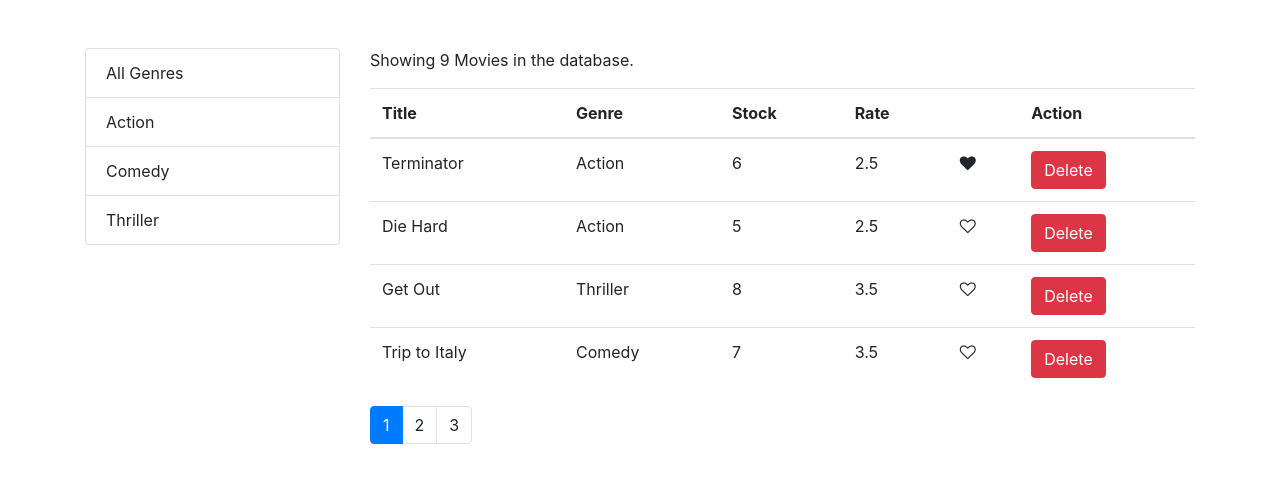
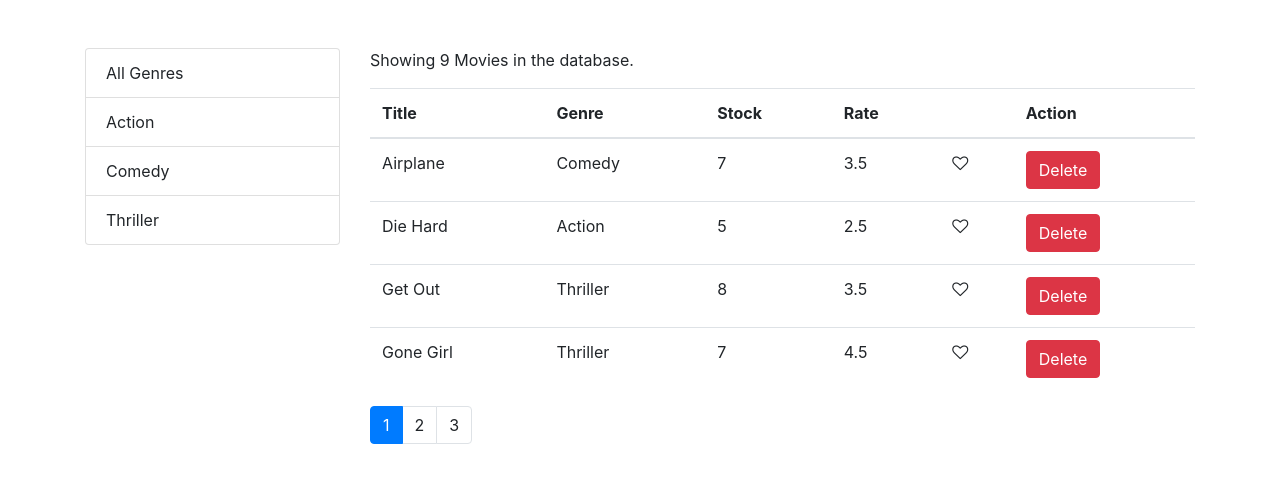
Before and after one commit to hassantvs24/all-react, a React (Create React App) app in the folder vidly/: page / in a window 1280 px wide. Shown: the top 482 px of the page. Built offline with nearby package versions, Linux system fonts and the light colour scheme.

Commit message:
Sorting Column

```diff
--- a/vidly/src/component/movies.jsx
+++ b/vidly/src/component/movies.jsx
@@ -1,11 +1,12 @@
 import React, {Component} from 'react';
 import {getMovies} from '../services/fakeMovieService';
 import {getGenres} from '../services/fakeGenreService';
-
+import {paginate} from '../utils/paginate';
 import Pagination from './common/pagination';
 import ListGroup from './common/listGroup';
 import MoviesTable from './moviesTable';
-import {paginate} from '../utils/paginate';
+import _ from 'lodash';
+
 
 
 class Movies extends Component {
@@ -13,7 +14,8 @@ class Movies extends Component {
         movies: [],
         genres: [],
         currentPage:1,
-        pageSize: 4
+        pageSize: 4,
+        sortColumn: {path: 'title', order: 'asc'}
     }
 
     componentDidMount(){
@@ -40,19 +42,27 @@ class Movies extends Component {
     }
 
     handleGenreSelect = genre => {
-       // console.log(genre);
        this.setState({selectedGenre: genre, currentPage: 1});
     }
 
     handleSort = path => {
-        console.log(path);
+        //console.log(path);
+        const sortColumn = {...this.state.sortColumn};
+        if (sortColumn.path === path)
+            sortColumn.order = (sortColumn.order === 'asc') ? 'desc': 'asc';
+            else {
+                sortColumn.path = path;
+                sortColumn.order = 'asc';
+            }
+        this.setState({sortColumn});
     }
 
     render(){
         //const {length: count} = this.state.movies;
-        const {pageSize, currentPage, selectedGenre, movies:allMovies} = this.state;
+        const {pageSize, currentPage, selectedGenre, sortColumn, movies:allMovies} = this.state;
         const filtered = selectedGenre && selectedGenre._id ? allMovies.filter(m => m.genre._id === selectedGenre._id) : allMovies;
-        const movies = paginate(filtered, currentPage, pageSize);
+        const sorted = _.orderBy(filtered, [sortColumn.path], [sortColumn.order])
+        const movies = paginate(sorted, currentPage, pageSize);
         return (
 
                 <div className="row mt-5">
```
